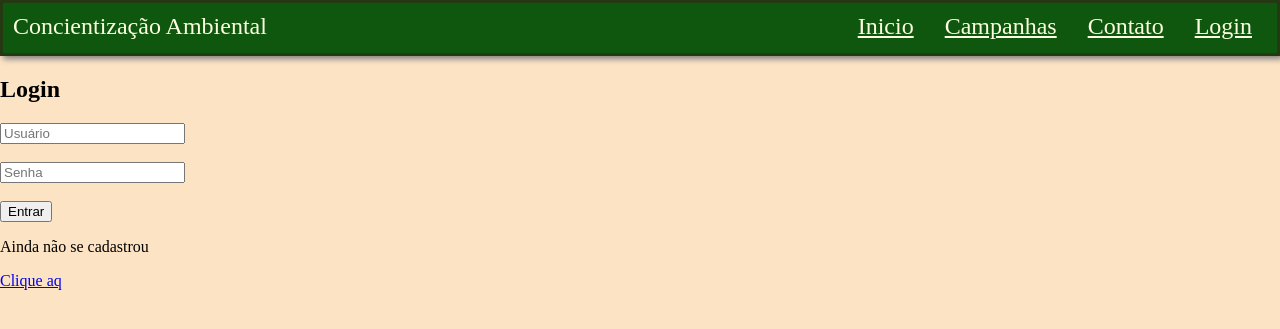
After one commit to meioambienteprojeto1-creator/projetoambiental-main, a Flask app: page /login in a window 1280 px wide. The commit adds this page. Shown: the top 329 px of the page. Run offline with Flask 3, Linux system fonts and the light colour scheme.

Commit message:
update
*criação do sistema de login/logout e cadastro
*alterações na estilizção do header.html
*criação do cadastro.html e do login.html
*adição de um link para o login/logout no header.html

```diff
--- a/projetoambiental-main/main.py
+++ b/projetoambiental-main/main.py
@@ -1,8 +1,9 @@
 import os
 
-from flask import Flask, send_file, url_for, render_template, request
-
+from flask import Flask, send_file, url_for, render_template, session, request, flash
+from werkzeug.security import generate_password_hash, check_password_hash
 app = Flask(__name__)
+app.secret_key = "chave-secreta-super-segura"
 
 campanhas = [
     {
@@ -28,6 +29,61 @@ campanhas = [
     }
 ]
 
+usuarios = {
+    "admin": {
+        "senha": generate_password_hash("1234")
+    },
+    "usuario": {
+        "senha": generate_password_hash("senha123")
+    }
+}
+
+@app.route("/login", methods=["GET", "POST"])
+def login():
+    if request.method == "POST":
+        username = request.form["username"]
+        password = request.form["password"]
+
+        if username in usuarios and check_password_hash(usuarios[username]["senha"], password):
+            session["usuario"] = username
+            flash("Login realizado com sucesso!", "success")
+            return render_template("index.html", campanhas=campanhas)
+        else:
+            flash("Usuário ou senha incorretos", "danger")
+
+    return render_template("login.html")
+
+@app.route("/logout")
+def logout():
+    session.pop("usuario", None)
+    flash("Você saiu da conta", "info")
+    return render_template("index.html", campanhas=campanhas)
+
+
+@app.route("/cadastro", methods=["GET", "POST"])
+def cadastro():
+    if request.method == "POST":
+        username = request.form["username"]
+        password = request.form["password"]
+        confirmar = request.form["confirmar"]
+
+        # Verifica se o usuário já existe
+        if username in usuarios:
+            flash("Usuário já existe! Escolha outro.", "danger")
+            return render_template("cadastro.html")
+
+        # Verifica se as senhas conferem
+        if password != confirmar:
+            flash("As senhas não conferem.", "danger")
+            return render_template("cadastro.html")
+
+        # Cria o usuário com senha hash
+        usuarios[username] = {"senha": generate_password_hash(password)}
+        flash("Cadastro realizado com sucesso! Faça login.", "success")
+        return render_template("login.html")
+
+    return render_template("cadastro.html")
+
 @app.route("/")
 def index():
     return render_template("index.html", campanhas=campanhas)
@@ -38,6 +94,7 @@ def main():
 @app.route("/contato")
 def contato():
     return render_template("contato.html")
+
 
 
 
--- a/projetoambiental-main/static/style.css
+++ b/projetoambiental-main/static/style.css
@@ -14,6 +14,16 @@ body{
     border: 3px solid rgb(36, 56, 17);
 }
 
+.HEADER_Organizaçao{
+    display: flex;
+    justify-content: space-between;
+    align-items: flex-start;
+}
+
+.HEADER_Organizaçao p{
+    margin-top: auto;
+}
+
 .HEADER_Link{
 
     margin-right: 25px;
@@ -22,7 +32,7 @@ body{
 
 .HEADER_Texto{
 
-    margin-right: 50%;
+
     margin-left: 10px;
 
     display: inline;
@@ -230,7 +240,7 @@ body{
 }
 
 .Contato_Container{
-    background-color: rgb(249, 255, 240);
+    background-color: rgb(255, 250, 229);
     display: flex;
     flex-direction: row;
     justify-content: center;
--- a/projetoambiental-main/templates/contato.html
+++ b/projetoambiental-main/templates/contato.html
@@ -13,7 +13,7 @@
       <div class="Contato_Mensagem">
         <h2>Entre em contato conosco</h2>
         <p>Se tem alguma sugestão para alterarmos nosso site, <br> por favor preencha o campos abaixo</p>
-        <form method="post" action="url_for('enviar_email')">
+        <form  method="post">
           <div class="Contato_Formulario">
           <input name="Nome" class="Contato_Texto" type="text" placeholder="Seu Nome" required>
           <input name="Email" class="Contato_Texto" type="email" placeholder="Seu Email" required>
--- a/projetoambiental-main/templates/header.html
+++ b/projetoambiental-main/templates/header.html
@@ -1,8 +1,18 @@
 <nav class="HEADER">
       <div class="HEADER_Container">
+        <div class="HEADER_Organizaçao">
        <p class="HEADER_Texto">Concientização Ambiental</p>
+       <div>
        <a class="HEADER_Link" href="{{url_for('index')}}">Inicio</a>
        <a class="HEADER_Link" href="{{url_for('campanha')}}">Campanhas</a>
        <a class="HEADER_Link" href="{{url_for('contato')}}">Contato</a>
+        {% if session.get('usuario') %}
+            <span>Olá, {{ session['usuario'] }}</span>
+            <a class="HEADER_Link" href="{{ url_for('logout') }}">Logout</a>
+        {% else %}
+            <a class="HEADER_Link" href="{{ url_for('login') }}">Login</a>
+        {% endif %}
+      </div>
+      </div>
       </div>
     </nav>
--- a/projetoambiental-main/templates/index.html
+++ b/projetoambiental-main/templates/index.html
@@ -15,7 +15,7 @@
    <div class="Conteudo_Container">
     <h2 class="Conteudo_Titulo">Conteúdos ambientais</h2>
 
-    {% for campanha in campanhas %}
+    {% for campanha in campanhas[:3] %}
     <div class="Conteudo_Campanha_Geral">
         <div class="Conteudo_Data">
             <a href="{{ url_for('descricao', id=campanha.id) }}">{{ campanha.titulo }}</a>
--- /dev/null
+++ b/projetoambiental-main/templates/login.html
@@ -0,0 +1,25 @@
+<!DOCTYPE html>
+<html>
+<head>
+    <meta charset="UTF-8" />
+    <meta name="viewport" content="width=device-width, initial-scale=1.0" />
+    <link rel="stylesheet" href="{{ url_for('static', filename='style.css') }}">
+    <link rel="icon" href="{{ url_for('static', filename='icons/favicon.ico') }}" type="image/x-icon">
+    <title>Concientização Ambiental</title>
+</head>
+<body>
+    {% include "header.html" %}
+    <h2>Login</h2>
+
+
+
+    <form method="POST">
+        <input type="text" name="username" placeholder="Usuário" required><br><br>
+        <input type="password" name="password" placeholder="Senha" required><br><br>
+        <button type="submit">Entrar</button>
+    </form>
+
+    <p>Ainda não se cadastrou</p>
+    <a href="{{url_for('cadastro')}}">Clique aq</a>
+</body>
+</html>
```
Also changed, not shown: projetoambiental-main/templates/cadastro.html (added, +25 -0 lines).
